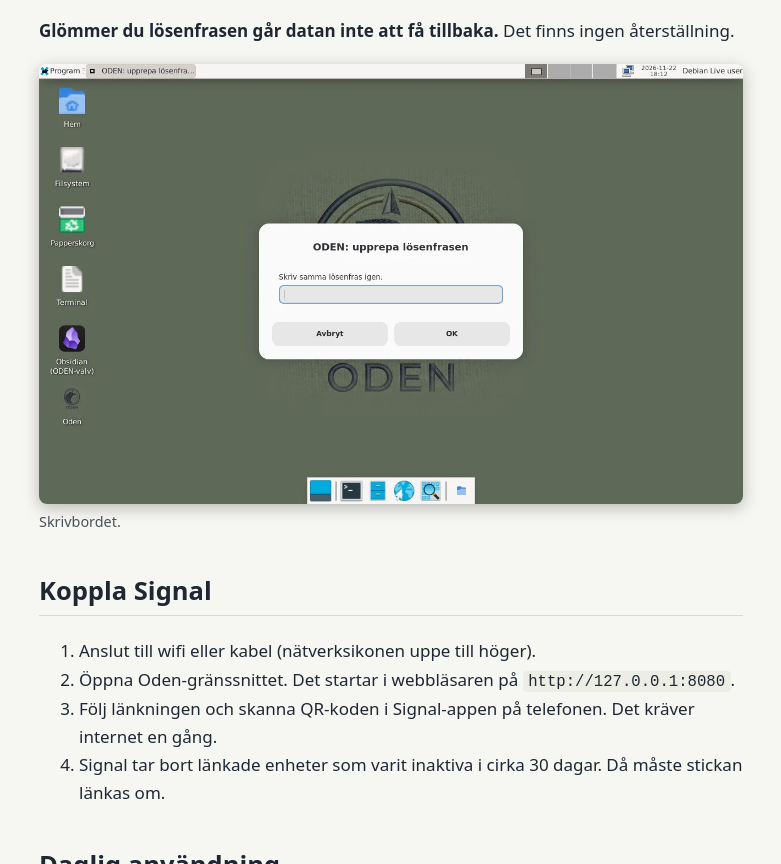
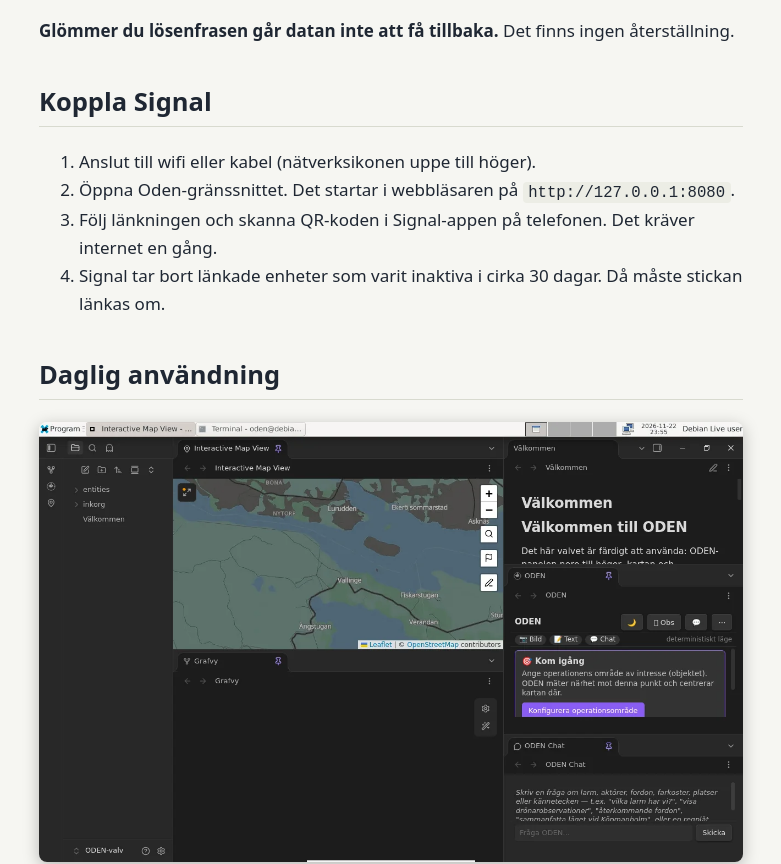
Before and after one commit to HvSS-Innovation/oden-usb, a plain HTML site: page site/kom-igang.html in a window 1280 px wide. Shown: the part 2928-3792 px from the top of the page, without its empty margins (249-1030 px from the left). Drawn offline with Linux system fonts and the light colour scheme.

Commit message:
site: ta bort skärmbilden 02-skrivbord (visade samma lösenfrasdialog som 03)
Co-Authored-By: Claude Sonnet 5.5 <noreply@anthropic.com>

```diff
--- a/site/kom-igang.html
+++ b/site/kom-igang.html
@@ -54,8 +54,6 @@
 <figure class="skarm"><img src="img/skarm/03-upprepa-losenfras.webp" width="1280" height="800" loading="lazy" alt="Dialogen ODEN: upprepa lösenfrasen"><figcaption>Upprepa lösenfrasen.</figcaption></figure>
 <p><strong>Glömmer du lösenfrasen går datan inte att få tillbaka.</strong> Det finns ingen återställning.</p>
 
-<figure class="skarm"><img src="img/skarm/02-skrivbord.webp" width="1280" height="800" loading="lazy" alt="ODEN-skrivbordet med ikonerna Hem, Filsystem, Papperskorg, Terminal, Obsidian och Oden"><figcaption>Skrivbordet.</figcaption></figure>
-
 <h2>Koppla Signal</h2>
 <ol>
 <li>Anslut till wifi eller kabel (nätverksikonen uppe till höger).</li>
```
Also changed, not shown: site/img/skarm/02-skrivbord.webp (deleted).
